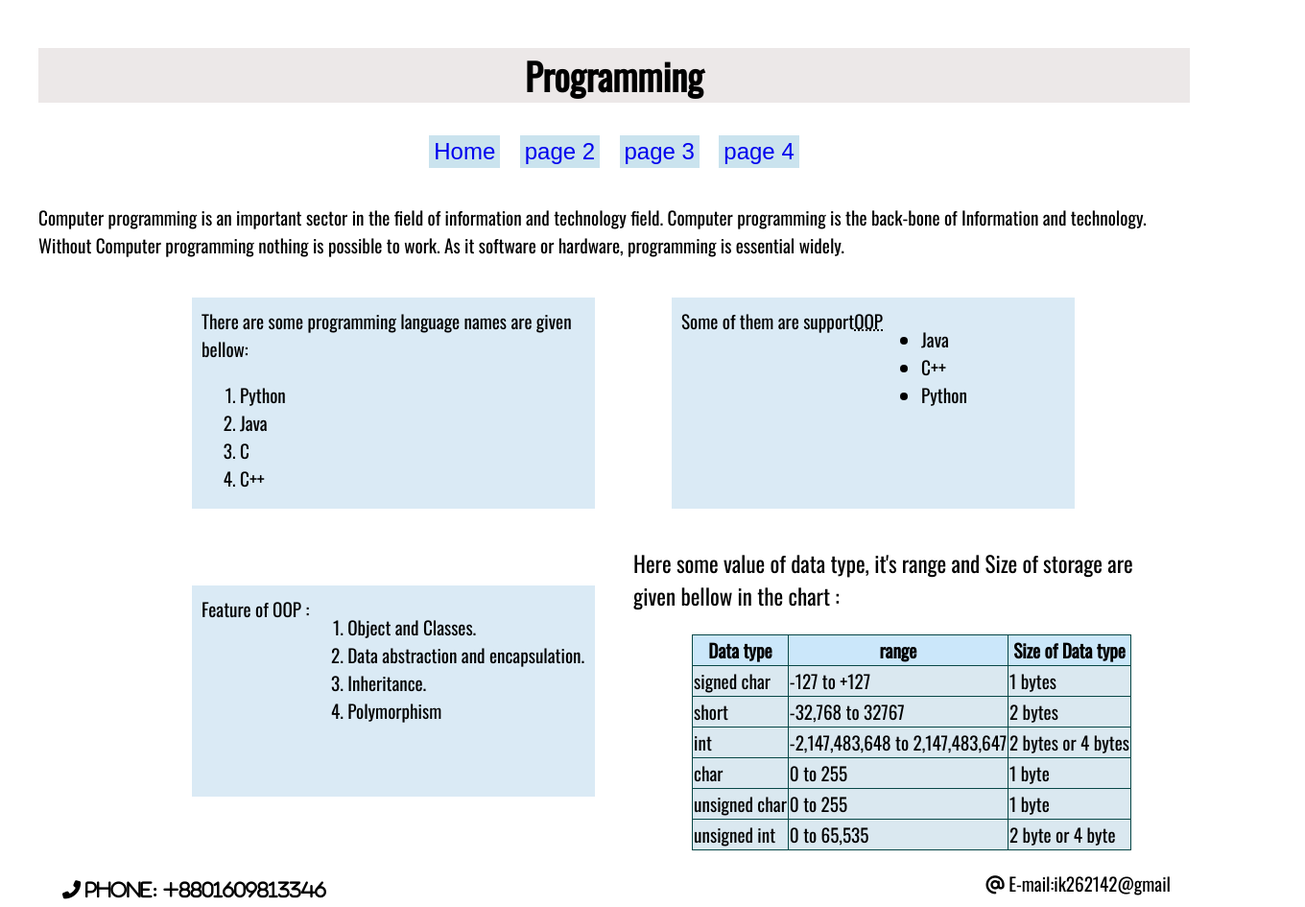
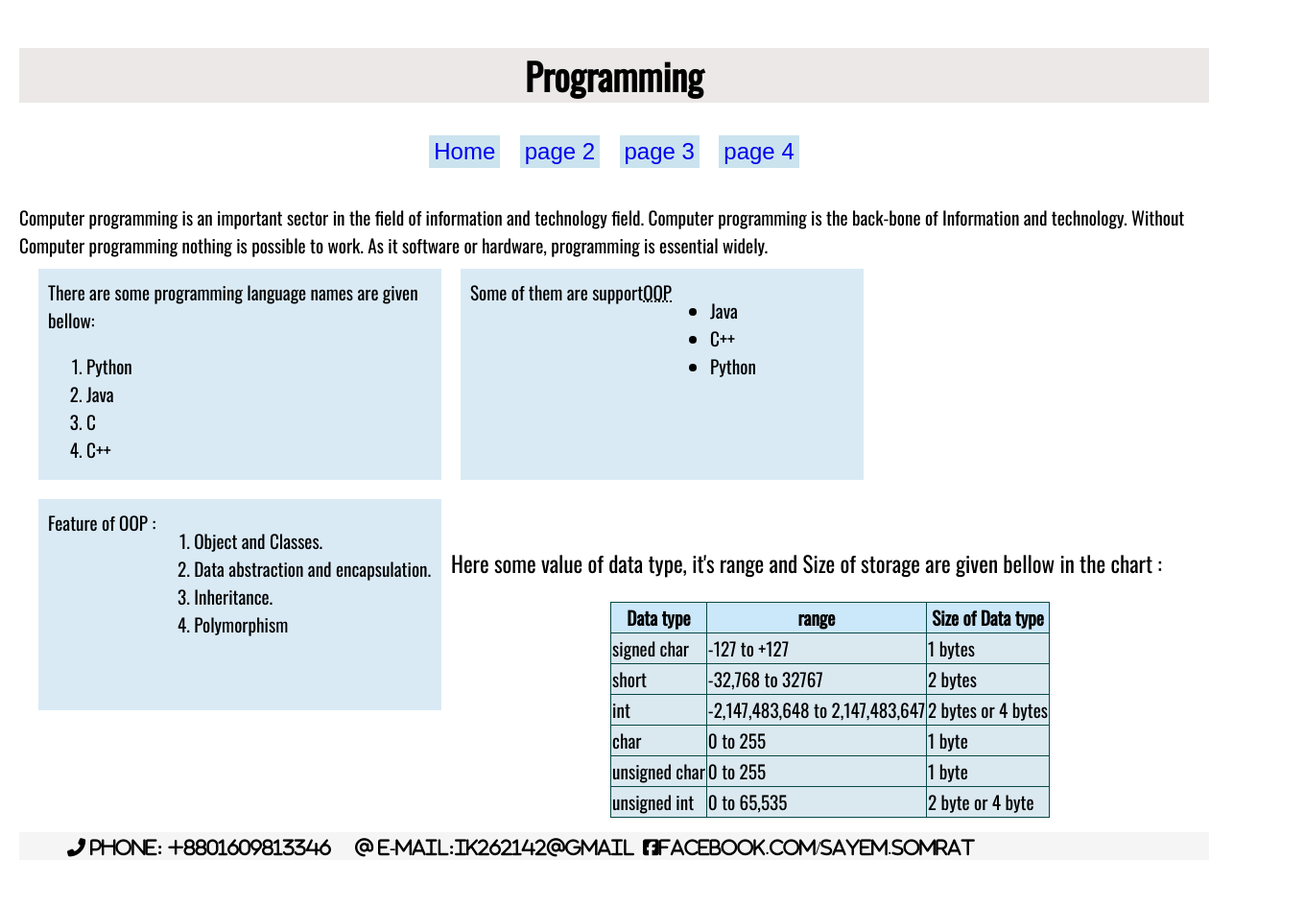
Before and after one commit to sayemsomrat01/project0, a plain HTML site: page index1.html in a window 1280 px wide. Shown: the whole page at 96% size, 1360 px wide, since content can reach past the window. After the commit the page ends 904 px from the top, so only its background shows below. Drawn offline with nearby package versions, Linux system fonts and the light colour scheme.

Commit message:
demo project

```diff
--- a/index1.html
+++ b/index1.html
@@ -26,7 +26,7 @@
             width: 100%;
         }
         .fullArea{
-            margin-left: 120px;
+            margin-left: 10px;
             height: 250px;
             width: 100%;
             box-sizing: content-box;
@@ -38,7 +38,7 @@
             float: left;
             display: flex;
             flex-wrap: wrap;
-            margin: 40px;
+            margin: 10px;
             width: 400px;
             height: 200px;
             background-color: rgb(218, 234, 245);
@@ -135,11 +135,20 @@
                 </tr>
             </table>
             </div>
-      <div class="info">
-          <footer>
-            <div class="mobile"><i class="fas fa-phone-alt"> Phone: +8801609813346</i></div>
-            <div class="e-mail"><i class="fas fa-at"></i> E-mail:ik262142@gmail</div>
-        </footer>
-     </div>
+
+                <footer id="endInfo">
+                <div class="endInfo">
+                    <div class="mobile">
+                        <i class="fas fa-phone-alt"> Phone: +8801609813346</i>
+                    </div>
+                    <div class="e-mail">
+                        <i class="fas fa-at"> E-mail:ik262142@gmail</i>
+                    </div>
+                    <div>
+                        <i class="fab fa-facebook-square">facebook.com/sayem.somrat</i>
+                    </div>
+                </div>
+                </footer>
+                </div>
     </body>
 </html>
--- a/style.css
+++ b/style.css
@@ -1,3 +1,4 @@
+
 a:link {
     text-decoration: none;
   }
@@ -24,8 +25,8 @@ a:link {
     font-family: 'Open Sans';
     font-family: 'Oswald';
     font-size: larger;
-    margin-left: 40px;
-    margin-right: 40px;
+    margin-left: 20px;
+    margin-right: 20px;
     margin-top: 50px;
 }
 .Buttons{
@@ -54,17 +55,29 @@ button:hover{
     background-color: #5caee4;
     transform: translateY(4px);
   }
+.footerWrapper{
+  overflow: hidden;
+}
+#endInfo{
+  margin-top: 15px;
+  background: #f5f5f5
+}
+.endInfo{
+  width: 1140px;
+  padding-right: 15px;
+  padding-left: 15px;
+  margin: auto;
+}
 .mobile{
+  width: 300px;
   float: left;
-      margin: 5px;
-      border-color: greenyellow;
 }
 .e-mail{
-      float: right;
+  width: 300px;
+  float: left;
 }
-  .info{
-    margin-top: 20px;
-    margin-left: 20px;
-    margin-right: 20px;
-    margin-bottom: 20px;
+.facebook{
+  width: 300px;
+  float: left;
+
 }
```
Also changed, not shown: index.html (+15 -6 lines), index2.html (+14 -6 lines), index3.html (+15 -5 lines). Lines whose indentation alone changed are shown as unchanged.
